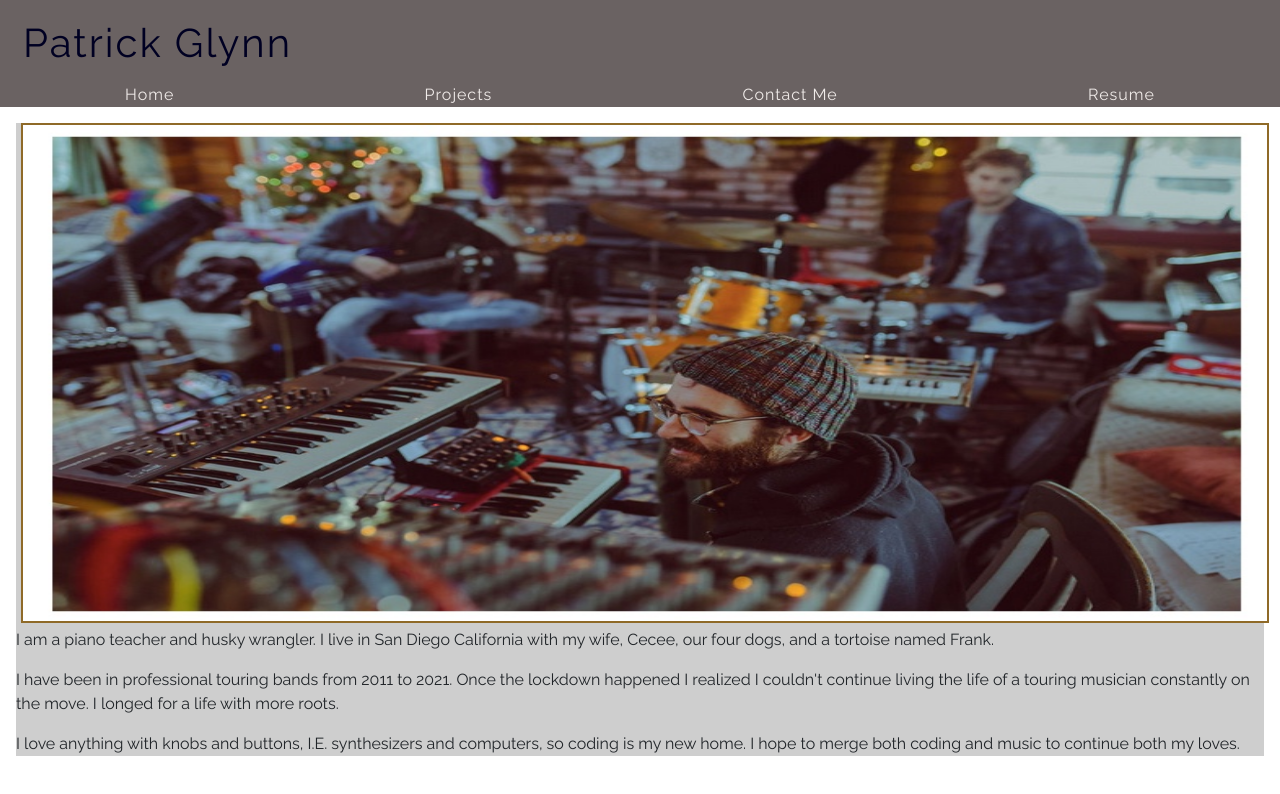
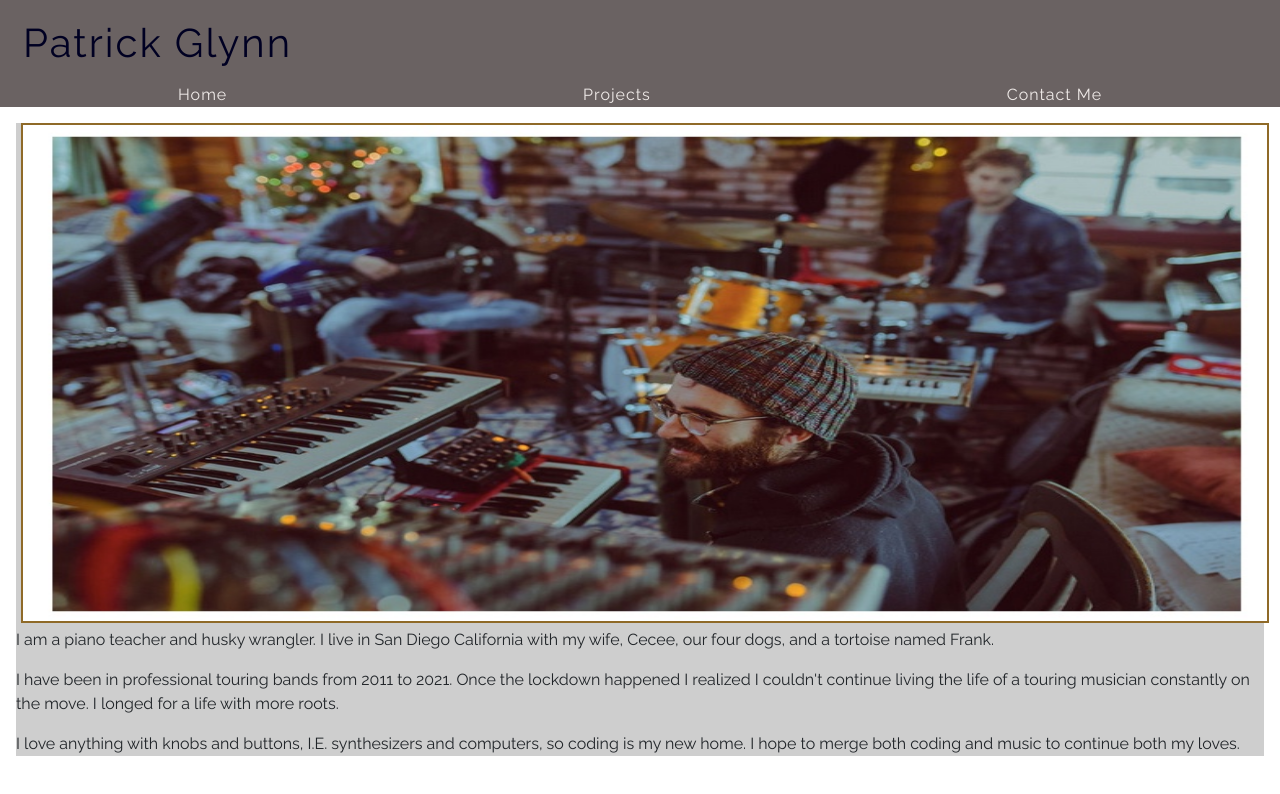
Before and after one commit to tuglynn/react-portfolio, a React (Create React App) app: page / in a window 1280 px wide. Shown: the top 794 px of the page. Built offline with nearby package versions, Linux system fonts and the light colour scheme.

Commit message:
added resume to contact page

```diff
--- a/src/components/NavTabs.js
+++ b/src/components/NavTabs.js
@@ -33,15 +33,6 @@ function NavTabs({ currentPage, handlePageChange }) {
         >
           Contact Me
         </a>
-        <a
-          href="#resume"
-
-          onClick={() => handlePageChange('Resume')}
-          // style={styles.button}
-          className='nav-item'
-        >
-          Resume
-        </a>
     </nav>
     </header>
   );
--- a/src/components/PortfolioContainer.js
+++ b/src/components/PortfolioContainer.js
@@ -3,8 +3,6 @@ import NavTabs from './NavTabs';
 import Home from './pages/Home';
 import Contact from './pages/Contact';
 import Projects from './pages/Projects';
-// import Resume from './pages/Resume';
-
 export default function PortfolioContainer() {
   const [currentPage, setCurrentPage] = useState('Home');
 
@@ -19,7 +17,6 @@ export default function PortfolioContainer() {
     if (currentPage === 'Projects') {
       return <Projects />;
     }
-    // return <Resume />;
   };
 
   const handlePageChange = (page) => setCurrentPage(page);
--- a/src/components/pages/Contact.js
+++ b/src/components/pages/Contact.js
@@ -1,6 +1,13 @@
 import React from 'react';
 import styles from '../../styles/styles.css'
 
+// const resume = document.querySelector('.resume');
+// const handleDownload = (e) => {
+//     e.preventDefault();
+//     prompt('download resume?');
+// }
+
+// resume.addEventListener('click', handleDownload);
 
 export default function Contact() {
     return (
@@ -14,6 +21,7 @@ className="address"
     <a href="mailto:pmtgcode@gmail.com?" subject="Questions about code">Email</a>
     <a href="http://www.linkedin.com/in/patrick-tu-glynn
     " target="_blank" rel="noopener noreferrer">Linked-In</a>
+    <a className="resume" href="../../assets/docs/resume.pdf" download>Resume</a>
 </div>
     );
 }
--- a/src/components/pages/Projects.js
+++ b/src/components/pages/Projects.js
@@ -3,7 +3,6 @@ import burauza from '../../images/burauza.jpg';
 import rllrdex from '../../images/rllrdex.png';
 import weather from '../../images/weatherdash.jpg';
 import styles from '../../styles/styles';
-
 
 
 
```
Also changed, not shown: 1 other file (tests, documents, lock files or other folders).
